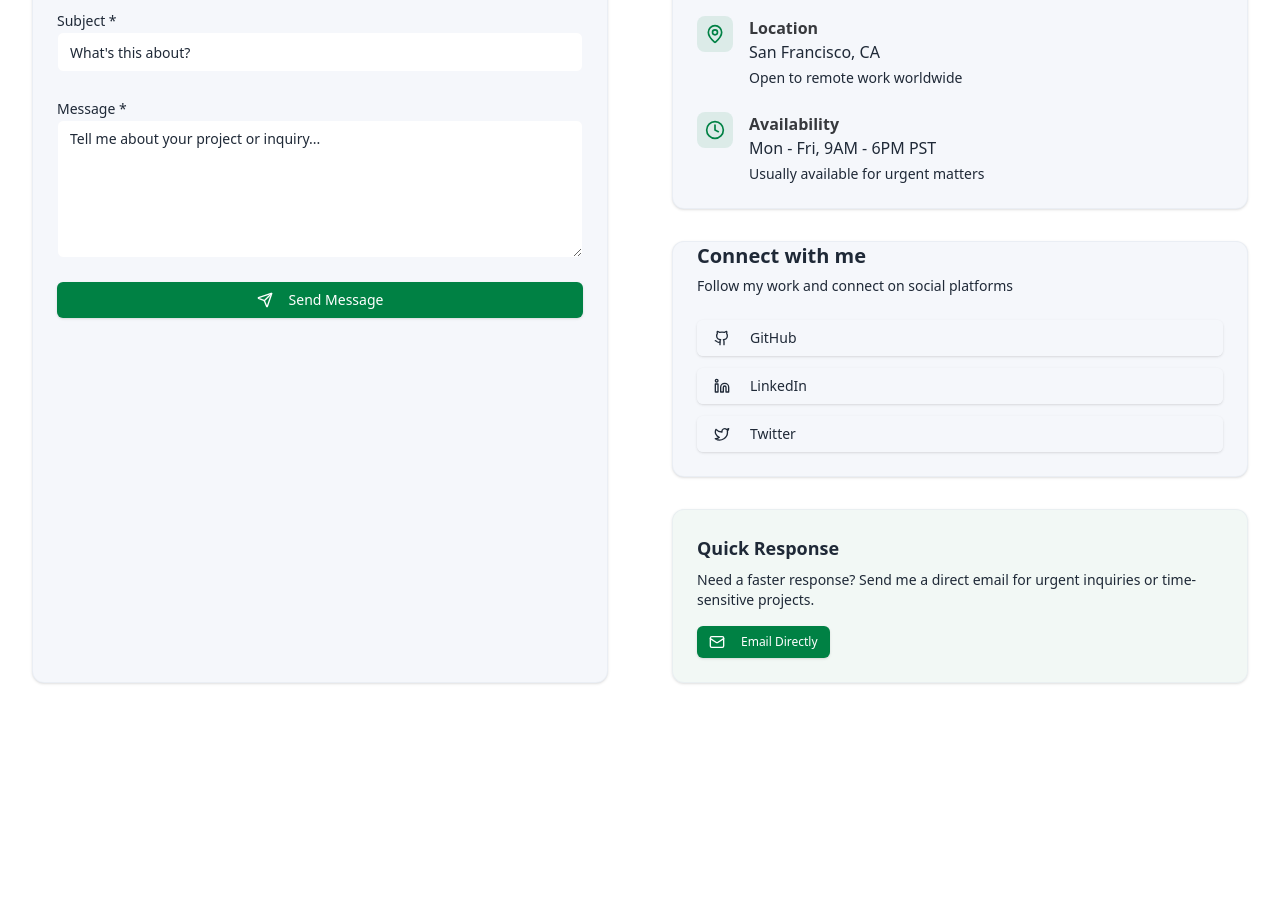
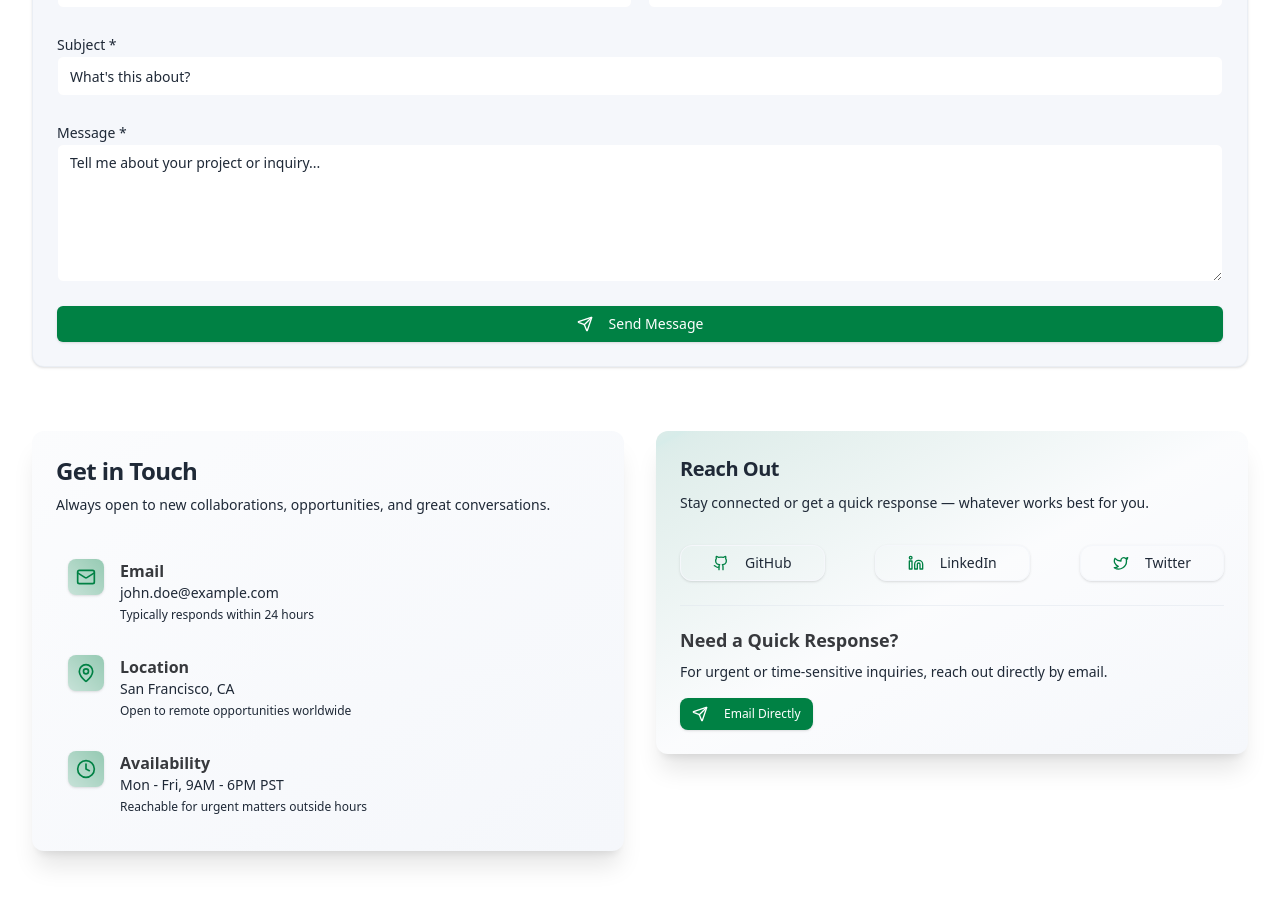
Before and after one commit to Harsh-Tuwar/harshtuwar, a Next.js app: page /contact in a window 1280 px wide. Shown: the part 584-1488 px from the top of the page. Before the commit the page ends 1347 px from the top, so only its background shows below. Built offline with nearby package versions, Linux system fonts and the light colour scheme.

Commit message:
completed contact page

```diff
--- a/app/contact/page.tsx
+++ b/app/contact/page.tsx
@@ -15,12 +15,15 @@ export default function ContactPage() {
     <main className="min-h-screen">
       <Navigation />
       <ContactHero />
-      <div className="py-20">
-        <div className="max-w-7xl mx-auto px-4 sm:px-6 lg:px-8">
-          <div className="grid lg:grid-cols-2 gap-16">
-            <ContactForm />
-            <ContactInfo />
-          </div>
+
+      <div className="py-20 max-w-7xl mx-auto px-4 sm:px-6 lg:px-8 space-y-16">
+        {/* Contact Form (full width) */}
+        <ContactForm />
+
+        {/* Two cards side by side */}
+        <div className="grid md:grid-cols-2 gap-8">
+          <ContactInfo type="getInTouch" />
+          <ContactInfo type="reachOut" />
         </div>
       </div>
     </main>
--- a/components/contact-form.tsx
+++ b/components/contact-form.tsx
@@ -110,7 +110,7 @@ export function ContactForm() {
   }
 
   return (
-    <Card className="border-border/50">
+    <Card className="border-border/50 pt-6">
       <CardHeader>
         <CardTitle className="font-montserrat text-2xl">Send me a message</CardTitle>
         <CardDescription>Fill out the form below and I'll get back to you as soon as possible.</CardDescription>
--- a/components/contact-info.tsx
+++ b/components/contact-info.tsx
@@ -1,95 +1,121 @@
+"use client"
+
 import { Card, CardContent, CardDescription, CardHeader, CardTitle } from "@/components/ui/card"
 import { Button } from "@/components/ui/button"
-import { Mail, MapPin, Clock, Github, Linkedin, Twitter } from "lucide-react"
+import { Mail, MapPin, Clock, Github, Linkedin, Twitter, Send } from "lucide-react"
 import Link from "next/link"
+import { motion } from "framer-motion"
 
-export function ContactInfo() {
+interface ContactInfoProps {
+  type: "getInTouch" | "reachOut"
+}
+
+export function ContactInfo({ type }: ContactInfoProps) {
+  if (type === "getInTouch") {
+    return (
+      <motion.div
+        initial={{ opacity: 0, y: 15 }}
+        animate={{ opacity: 1, y: 0 }}
+        transition={{ duration: 0.4 }}
+      >
+        <Card className="pt-6 border-none shadow-xl backdrop-blur-sm bg-gradient-to-br from-background/60 to-muted/30 hover:shadow-2xl transition-all duration-300">
+          <CardHeader className="space-y-0.5">
+            <CardTitle className="text-2xl font-semibold tracking-tight">Get in Touch</CardTitle>
+            <CardDescription className="text-muted-foreground text-sm">
+              Always open to new collaborations, opportunities, and great conversations.
+            </CardDescription>
+          </CardHeader>
+          <CardContent className="space-y-2 mt-2">
+            {[
+              {
+                icon: Mail,
+                title: "Email",
+                main: "john.doe@example.com",
+                sub: "Typically responds within 24 hours",
+              },
+              {
+                icon: MapPin,
+                title: "Location",
+                main: "San Francisco, CA",
+                sub: "Open to remote opportunities worldwide",
+              },
+              {
+                icon: Clock,
+                title: "Availability",
+                main: "Mon - Fri, 9AM - 6PM PST",
+                sub: "Reachable for urgent matters outside hours",
+              },
+            ].map(({ icon: Icon, title, main, sub }, i) => (
+              <motion.div
+                key={i}
+                whileHover={{ scale: 1.01 }}
+                transition={{ duration: 0.15 }}
+                className="flex items-start gap-4 p-3 rounded-xl hover:bg-muted/30 transition"
+              >
+                <div className="p-2 rounded-lg bg-gradient-to-tr from-primary/20 to-primary/40 shadow-sm">
+                  <Icon className="h-5 w-5 text-primary" />
+                </div>
+                <div>
+                  <h3 className="font-semibold text-foreground">{title}</h3>
+                  <p className="text-muted-foreground text-sm">{main}</p>
+                  <p className="text-xs text-muted-foreground mt-1">{sub}</p>
+                </div>
+              </motion.div>
+            ))}
+          </CardContent>
+        </Card>
+      </motion.div>
+    )
+  }
+
+  // reachOut
   return (
-    <div className="space-y-8">
-      <Card className="border-border/50">
-        <CardHeader>
-          <CardTitle className="font-montserrat text-2xl">Get in touch</CardTitle>
-          <CardDescription>I'm always open to discussing new opportunities and interesting projects.</CardDescription>
+    <motion.div
+      initial={{ opacity: 0, y: 15 }}
+      animate={{ opacity: 1, y: 0 }}
+      transition={{ duration: 0.4 }}
+    >
+      <Card className="pt-6 border-none shadow-xl backdrop-blur-sm bg-gradient-to-br from-primary/10 via-background/60 to-muted/20 hover:shadow-2xl transition-all duration-300">
+        <CardHeader className="space-y-1">
+          <CardTitle className="text-xl font-semibold tracking-tight">Reach Out</CardTitle>
+          <CardDescription className="text-muted-foreground text-sm">
+            Stay connected or get a quick response — whatever works best for you.
+          </CardDescription>
         </CardHeader>
-        <CardContent className="space-y-6">
-          <div className="flex items-start gap-4">
-            <div className="p-2 bg-primary/10 rounded-lg">
-              <Mail className="h-5 w-5 text-primary" />
-            </div>
-            <div>
-              <h3 className="font-semibold text-foreground">Email</h3>
-              <p className="text-muted-foreground">john.doe@example.com</p>
-              <p className="text-sm text-muted-foreground mt-1">I typically respond within 24 hours</p>
-            </div>
+        <CardContent className="space-y-6 mt-2">
+          <div className="flex flex-wrap items-center justify-between">
+            {[
+              { icon: Github, label: "GitHub", href: "https://github.com/johndoe" },
+              { icon: Linkedin, label: "LinkedIn", href: "https://linkedin.com/in/johndoe" },
+              { icon: Twitter, label: "Twitter", href: "https://twitter.com/johndoe" },
+            ].map(({ icon: Icon, label, href }, i) => (
+              <motion.div key={i} whileHover={{ scale: 1.05 }} transition={{ duration: 0.15 }}>
+                <Button asChild variant="outline" className="flex items-center bg-transparent hover:bg-primary/10 transition rounded-xl px-8">
+                  <Link href={href} target="_blank" rel="noopener noreferrer">
+                    <Icon className="h-4 w-4 mr-2 text-primary" />
+                    {label}
+                  </Link>
+                </Button>
+              </motion.div>
+            ))}
           </div>
 
-          <div className="flex items-start gap-4">
-            <div className="p-2 bg-primary/10 rounded-lg">
-              <MapPin className="h-5 w-5 text-primary" />
-            </div>
-            <div>
-              <h3 className="font-semibold text-foreground">Location</h3>
-              <p className="text-muted-foreground">San Francisco, CA</p>
-              <p className="text-sm text-muted-foreground mt-1">Open to remote work worldwide</p>
-            </div>
-          </div>
-
-          <div className="flex items-start gap-4">
-            <div className="p-2 bg-primary/10 rounded-lg">
-              <Clock className="h-5 w-5 text-primary" />
-            </div>
-            <div>
-              <h3 className="font-semibold text-foreground">Availability</h3>
-              <p className="text-muted-foreground">Mon - Fri, 9AM - 6PM PST</p>
-              <p className="text-sm text-muted-foreground mt-1">Usually available for urgent matters</p>
-            </div>
+          <div className="border-t border-border/50 pt-5">
+            <h3 className="font-semibold text-lg mb-2 text-foreground">Need a Quick Response?</h3>
+            <p className="text-muted-foreground text-sm mb-4">
+              For urgent or time-sensitive inquiries, reach out directly by email.
+            </p>
+            <motion.div whileHover={{ scale: 1.02 }} transition={{ duration: 0.15 }}>
+              <Button asChild size="sm" className="rounded-lg font-medium">
+                <Link href="mailto:john.doe@example.com">
+                  <Send className="h-4 w-4 mr-2" />
+                  Email Directly
+                </Link>
+              </Button>
+            </motion.div>
           </div>
         </CardContent>
       </Card>
-
-      <Card className="border-border/50">
-        <CardHeader>
-          <CardTitle className="font-montserrat text-xl">Connect with me</CardTitle>
-          <CardDescription>Follow my work and connect on social platforms</CardDescription>
-        </CardHeader>
-        <CardContent>
-          <div className="flex flex-col gap-3">
-            <Button asChild variant="outline" className="justify-start bg-transparent">
-              <Link href="https://github.com/johndoe" target="_blank" rel="noopener noreferrer">
-                <Github className="h-4 w-4 mr-3" />
-                GitHub
-              </Link>
-            </Button>
-            <Button asChild variant="outline" className="justify-start bg-transparent">
-              <Link href="https://linkedin.com/in/johndoe" target="_blank" rel="noopener noreferrer">
-                <Linkedin className="h-4 w-4 mr-3" />
-                LinkedIn
-              </Link>
-            </Button>
-            <Button asChild variant="outline" className="justify-start bg-transparent">
-              <Link href="https://twitter.com/johndoe" target="_blank" rel="noopener noreferrer">
-                <Twitter className="h-4 w-4 mr-3" />
-                Twitter
-              </Link>
-            </Button>
-          </div>
-        </CardContent>
-      </Card>
-
-      <Card className="border-border/50 bg-primary/5">
-        <CardContent className="pt-6">
-          <h3 className="font-montserrat font-semibold text-lg mb-2">Quick Response</h3>
-          <p className="text-muted-foreground text-sm mb-4">
-            Need a faster response? Send me a direct email for urgent inquiries or time-sensitive projects.
-          </p>
-          <Button asChild size="sm">
-            <Link href="mailto:john.doe@example.com">
-              <Mail className="h-4 w-4 mr-2" />
-              Email Directly
-            </Link>
-          </Button>
-        </CardContent>
-      </Card>
-    </div>
+    </motion.div>
   )
 }
--- /dev/null
+++ b/components/skeletons/blog-grid-skeleton.tsx
@@ -0,0 +1,11 @@
+import { Skeleton } from "@/components/ui/skeleton";
+
+export default function BlogGridSkeleton() {
+  return (
+    <div className="grid md:grid-cols-2 lg:grid-cols-3 gap-8">
+      <Skeleton className="h-120 w-full" />
+      <Skeleton className="h-120 w-full" />
+		  <Skeleton className="h-120 w-full" />
+    </div>
+  );
+}
```
Also changed, not shown: components/blog-grid.tsx (+13 -12 lines), components/spotify-widget.tsx (+93 -142 lines).
